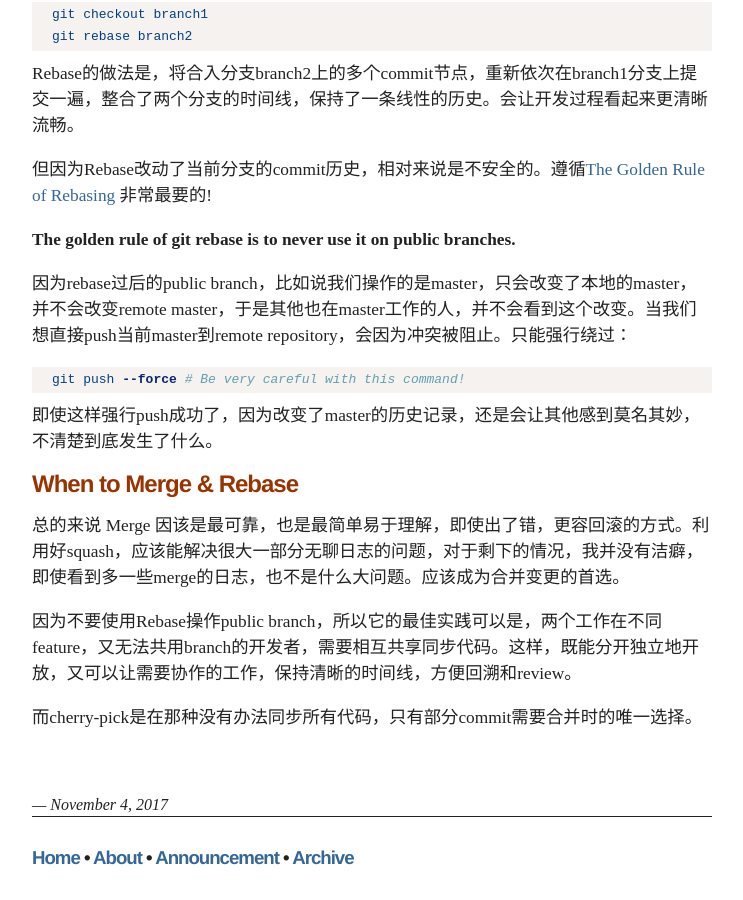
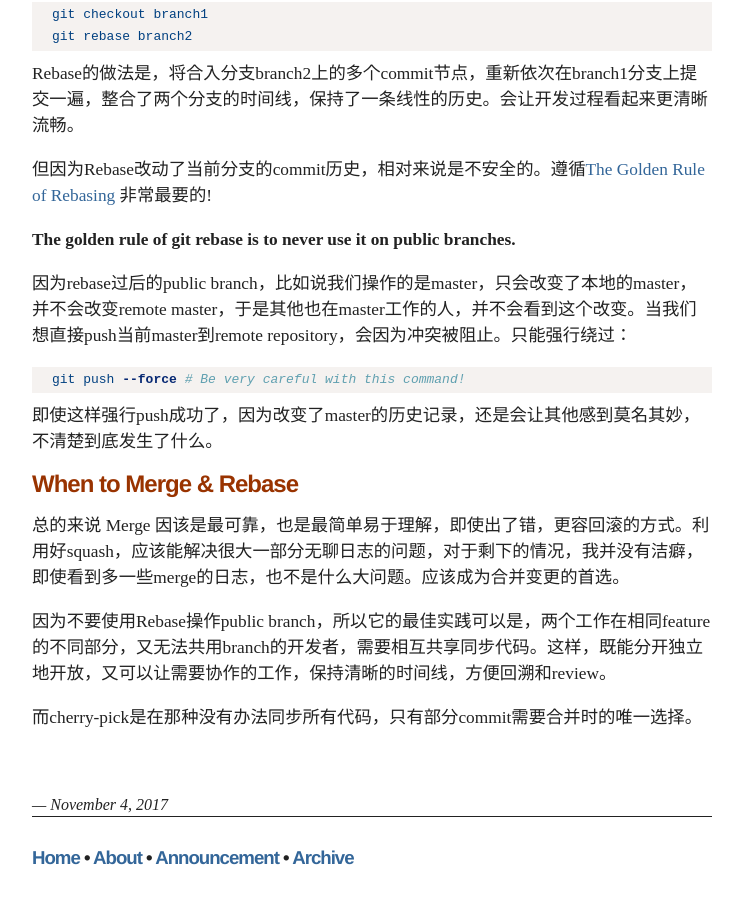
Before and after one commit to villim/villim.github.io, a Jekyll site: the page built from _posts/2017-11-04-integrate-changes-in-git.md, in a window 1280 px wide and 900 px high, scrolled down 1483 px. Shown: the whole window, without its empty margins (143-886 px from the left). Built offline with Jekyll 4.4.1, drawn with Linux system fonts in a browser that asks for light colours.

Commit message:
new blog: integrate changes in git

```diff
--- a/_posts/2017-11-04-integrate-changes-in-git.md
+++ b/_posts/2017-11-04-integrate-changes-in-git.md
@@ -76,6 +76,6 @@ git push --force # Be very careful with this command!
 
 总的来说 Merge 因该是最可靠，也是最简单易于理解，即使出了错，更容回滚的方式。利用好squash，应该能解决很大一部分无聊日志的问题，对于剩下的情况，我并没有洁癖，即使看到多一些merge的日志，也不是什么大问题。应该成为合并变更的首选。
 
-因为不要使用Rebase操作public branch，所以它的最佳实践可以是，两个工作在不同feature，又无法共用branch的开发者，需要相互共享同步代码。这样，既能分开独立地开放，又可以让需要协作的工作，保持清晰的时间线，方便回溯和review。
+因为不要使用Rebase操作public branch，所以它的最佳实践可以是，两个工作在相同feature的不同部分，又无法共用branch的开发者，需要相互共享同步代码。这样，既能分开独立地开放，又可以让需要协作的工作，保持清晰的时间线，方便回溯和review。
 
 而cherry-pick是在那种没有办法同步所有代码，只有部分commit需要合并时的唯一选择。
```
